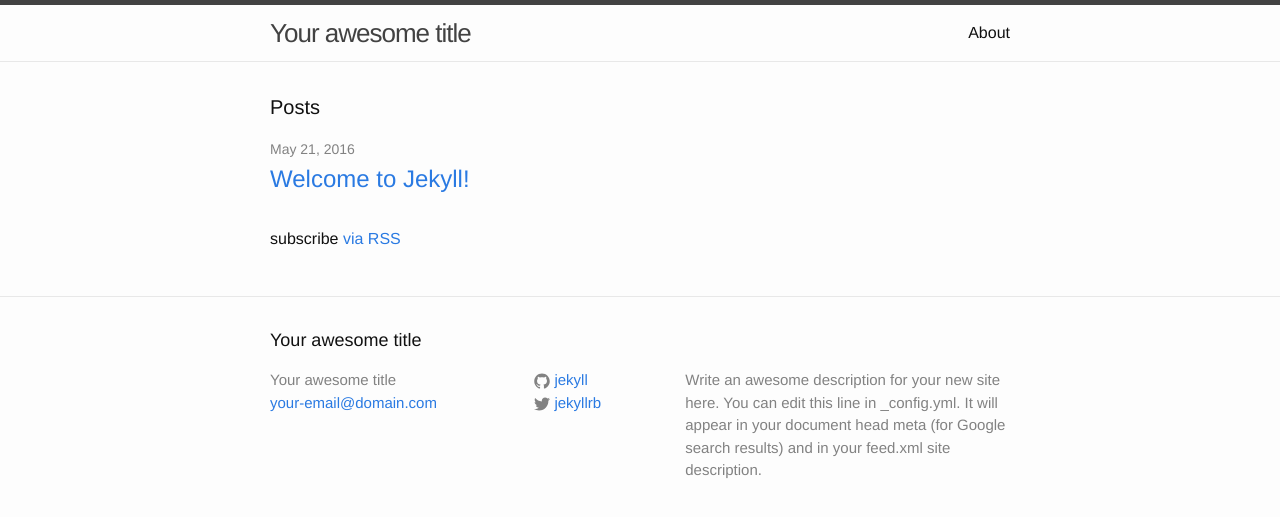
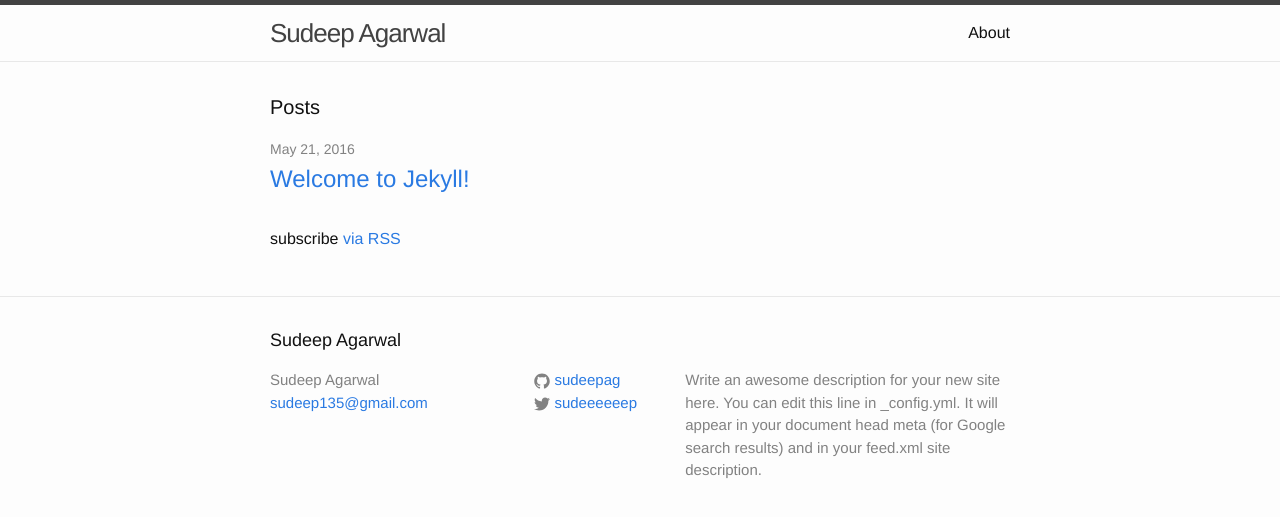
Before and after one commit to sudeepag/sudeep.co, a Jekyll site: the page built from index.html, in a window 1280 px wide. Shown: the top 517 px of the page. Built offline with Jekyll 4.4.1, drawn with Linux system fonts in a browser that asks for light colours.

Commit message:
Update _config.yml

```diff
--- a/_config.yml
+++ b/_config.yml
@@ -6,16 +6,16 @@
 # 'jekyll serve'. If you change this file, please restart the server process.
 
 # Site settings
-title: Your awesome title
-email: your-email@domain.com
+title: Sudeep Agarwal
+email: sudeep135@gmail.com
 description: > # this means to ignore newlines until "baseurl:"
   Write an awesome description for your new site here. You can edit this
   line in _config.yml. It will appear in your document head meta (for
   Google search results) and in your feed.xml site description.
 baseurl: "" # the subpath of your site, e.g. /blog
-url: "http://yourdomain.com" # the base hostname & protocol for your site
-twitter_username: jekyllrb
-github_username:  jekyll
+url: "http://sudeepag.github.io" # the base hostname & protocol for your site
+twitter_username: sudeeeeeep
+github_username:  sudeepag
 
 # Build settings
 markdown: kramdown
```
